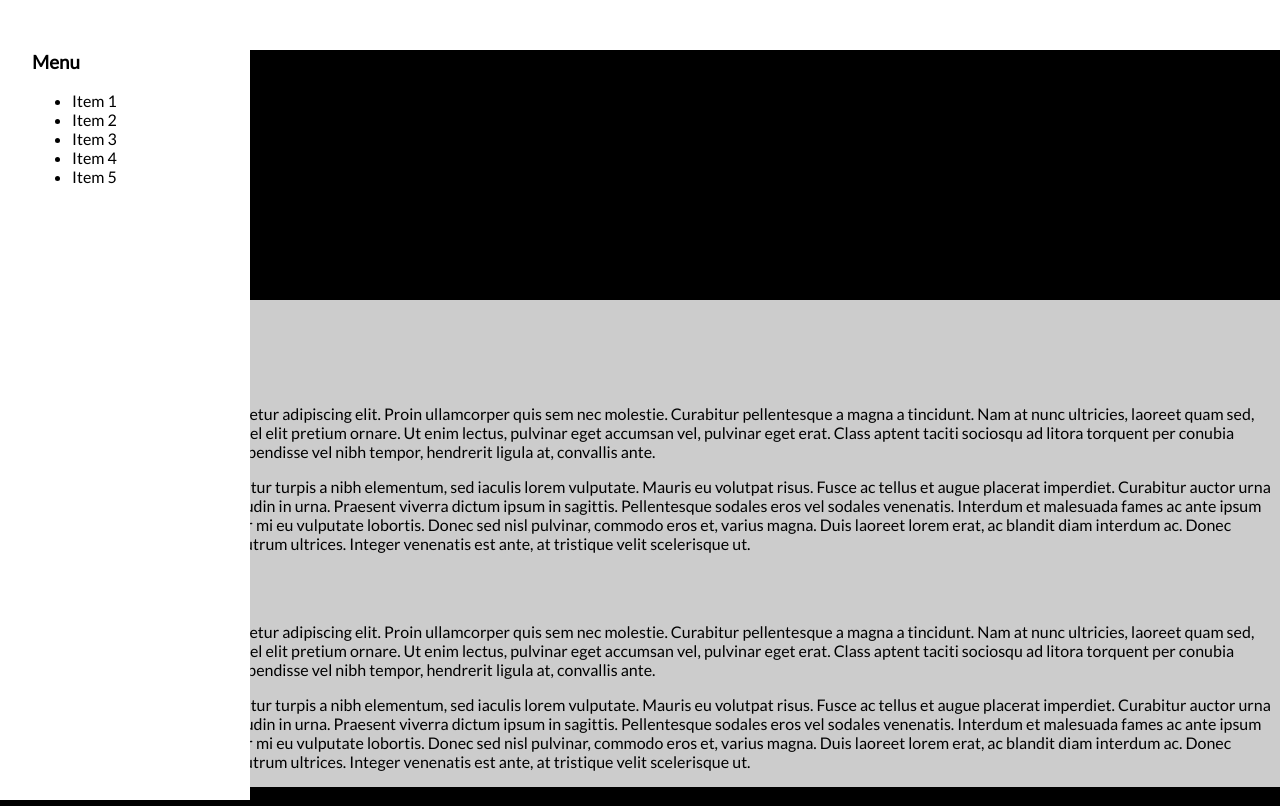
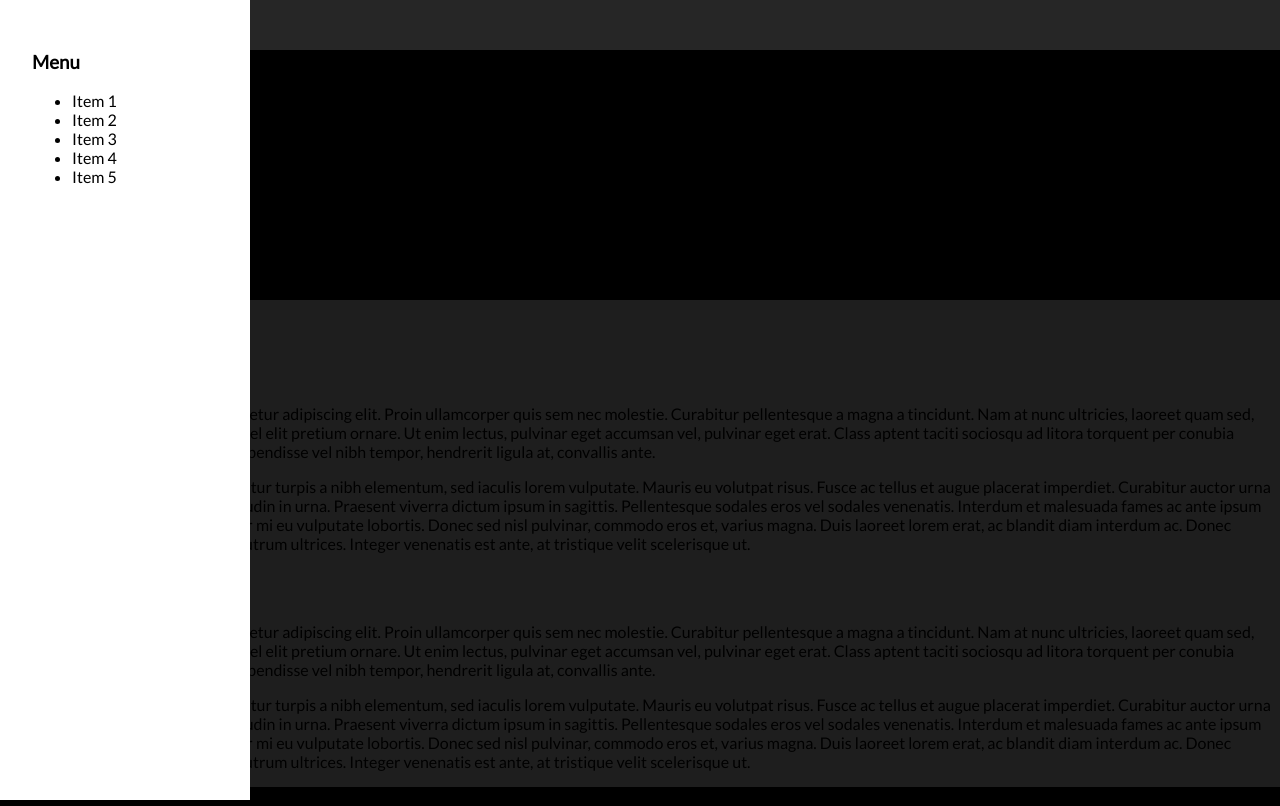
Before and after one commit to erikwatson/charlotte-and-zeke, a plain HTML site: page index.html in a window 1280 px wide. Both pictures are taken after a click on the button 25 px from the left and 25 px from the top of the page. Drawn offline with Linux system fonts and the light colour scheme.

Commit message:
adding a dark overlay behind the menu when it opens

```diff
--- a/index.html
+++ b/index.html
@@ -10,6 +10,7 @@
   </head>
 
   <body>
+    <div id="dark-overlay" class="closed"></div>
     <nav id="sidebar" class="closed">
       <h3>Menu</h3>
       <ul>
--- a/scripts/website.js
+++ b/scripts/website.js
@@ -1,11 +1,18 @@
 const sidebar = document.getElementById('sidebar')
+const overlay = document.getElementById('dark-overlay')
 
 document.addEventListener('click', evt => {
   if (sidebar.classList.contains('closed')) {
     sidebar.classList.remove('closed')
     sidebar.classList.add('open')
+
+    overlay.classList.remove('closed')
+    overlay.classList.add('open')
   } else {
     sidebar.classList.remove('open')
     sidebar.classList.add('closed')
+
+    overlay.classList.remove('open')
+    overlay.classList.add('closed')
   }
 })
--- a/styles/stylesheet.css
+++ b/styles/stylesheet.css
@@ -37,6 +37,7 @@ body {
 }
 
 #sidebar {
+  z-index: 1;
   position: absolute;
   width: 250px;
   height: 100%;
@@ -59,3 +60,26 @@ body {
   width: 100%;
   background-color: #000000;
 }
+
+#dark-overlay {
+  width: 100%;
+  height: 100%;
+
+  background-color: #000000;
+  position: absolute;
+  left: 0;
+  top: 0;
+
+  transition: 0.12s;
+  transition-timing-function: ease-out;
+}
+
+#dark-overlay.closed {
+  opacity: 0%;
+  pointer-events: none;
+}
+
+#dark-overlay.open {
+  opacity: 85%;
+  pointer-events: all;
+}
```
